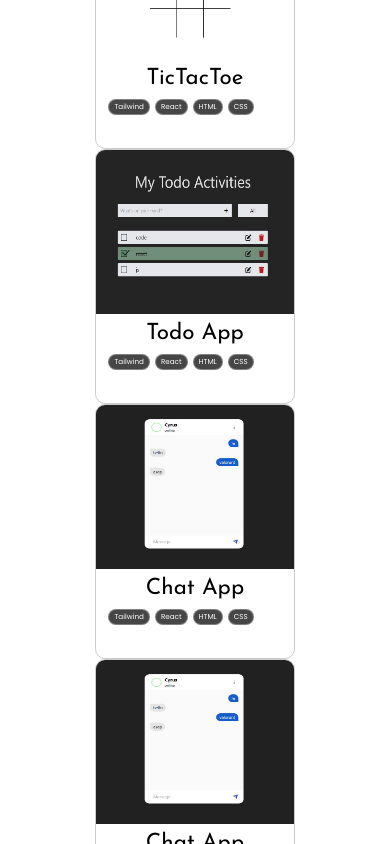
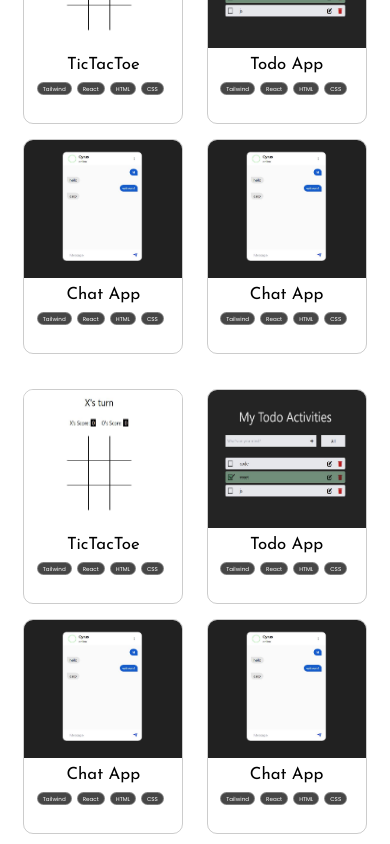
Before and after one commit to cyruu/cyfolio, a React (Vite) app: page / in a window 390 px wide. Shown: the part 1820-2664 px from the top of the page. Built offline with nearby package versions, Linux system fonts and the light colour scheme.

Commit message:
projects responsive

```diff
--- a/src/components/Navbar.jsx
+++ b/src/components/Navbar.jsx
@@ -6,6 +6,7 @@ function Navbar() {
     let slidePixel = offsetIndex * fixedPixel;
     return slidePixel;
   };
+
   useEffect(() => {
     const activeLine = document.getElementById("activeline");
     const navBarHeight = 73.75 + 250;
@@ -57,6 +58,9 @@ function Navbar() {
     });
     //burger
     const home = document.getElementById("home");
+    const aboutme = document.getElementById("aboutme");
+    const projects = document.getElementById("projects");
+    const blog = document.getElementById("blog");
     const burgerIcon = document.getElementById("burgericon");
     const burgerMenu = document.querySelector(".burgermenu");
 
@@ -65,11 +69,36 @@ function Navbar() {
       document.body.classList.toggle("noscroll");
       // burgerIcon.classList.toggle("colorwhite");
     });
-    burgerIcon.addEventListener("blur", () => {
+    // burgerIcon.addEventListener("blur", () => {
+    //   document.body.classList.remove("noscroll");
+    //   burgerMenu.classList.remove("show");
+    // });
+    function removeBurgerMenu() {
       document.body.classList.remove("noscroll");
       burgerMenu.classList.remove("show");
+    }
+    // on blur hatayera particular section lai click garda burgermenu hatne
+    home.addEventListener("click", () => {
+      removeBurgerMenu();
+    });
+    aboutme.addEventListener("click", () => {
+      removeBurgerMenu();
+    });
+    projects.addEventListener("click", () => {
+      removeBurgerMenu();
+    });
+    blog.addEventListener("click", () => {
+      removeBurgerMenu();
+    });
+    // harek menu lai thickda ni burgermenu hatna paryo
+    const burgerLinks = document.querySelectorAll(".burgerlink");
+    burgerLinks.forEach((burgerLink) => {
+      burgerLink.addEventListener("click", () => {
+        removeBurgerMenu();
+      });
     });
   }, []);
+
   const slideActiveLine = (e) => {
     const activeLine = document.getElementById("activeline");
     activeLine.style.transition = "none";
--- a/src/components/Projects.jsx
+++ b/src/components/Projects.jsx
@@ -26,6 +26,12 @@ function Projects() {
       }
     );
     projecttitleObserver.observe(projectSection);
+    // threshold for mobile
+    let tempthreshold = 0.7;
+    let screenWidth = window.screen.width;
+    if (screenWidth < 431) {
+      tempthreshold = 0.45;
+    }
     // first project observer
     const firstProjectObserver = new IntersectionObserver(
       function (entities, observer) {
@@ -45,7 +51,7 @@ function Projects() {
         });
       },
       {
-        threshold: 0.7,
+        threshold: tempthreshold,
       }
     );
     firstProjectObserver.observe(projectSection);
--- a/src/css/projects.css
+++ b/src/css/projects.css
@@ -138,16 +138,34 @@
   body {
     overflow-x: hidden;
   }
-  #firstproject {
+  .projectcont {
+    width: 100%;
+  }
+  #projecttitle {
+    margin: 50px 0px 25px;
+  }
+  #firstproject,
+  #secondproject {
     display: flex;
     flex-wrap: wrap;
+    width: 100%;
   }
-  .secondproject {
-    margin-bottom: 5px;
+  #secondproject {
+    margin-top: 0px;
   }
-
+  .project {
+    height: 215px;
+    width: 160px;
+    margin-bottom: 15px;
+  }
   #title {
     transform: scale(0.9);
     z-index: 0;
   }
+  .projtitle {
+    font-size: 1.05rem;
+  }
+  .tool {
+    font-size: 0.35rem;
+  }
 }
```
